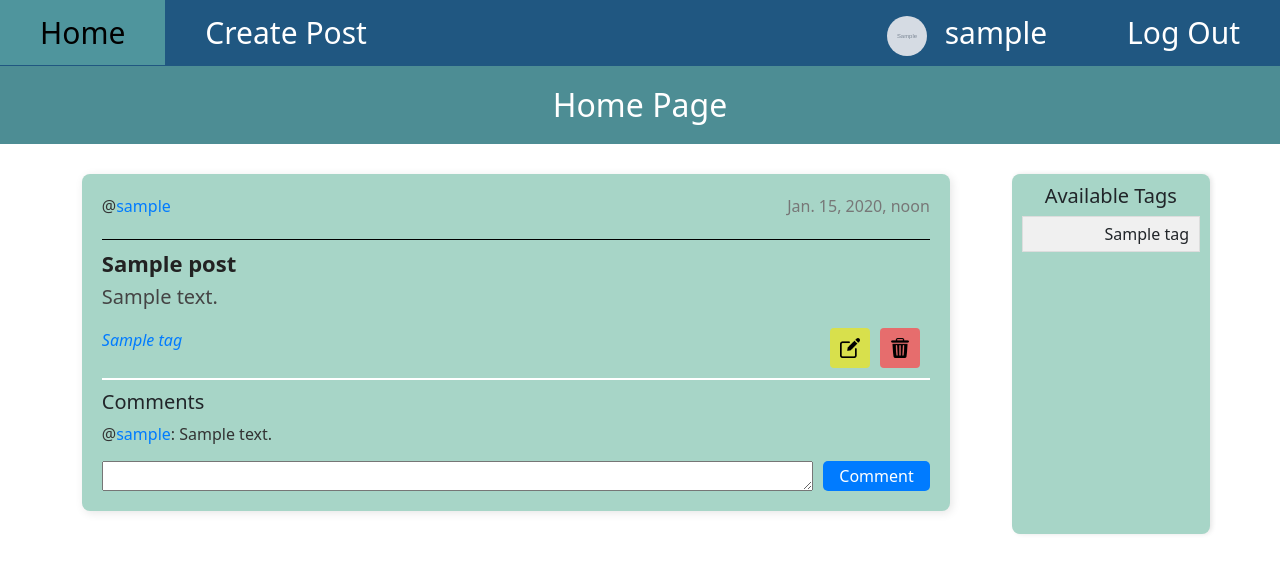
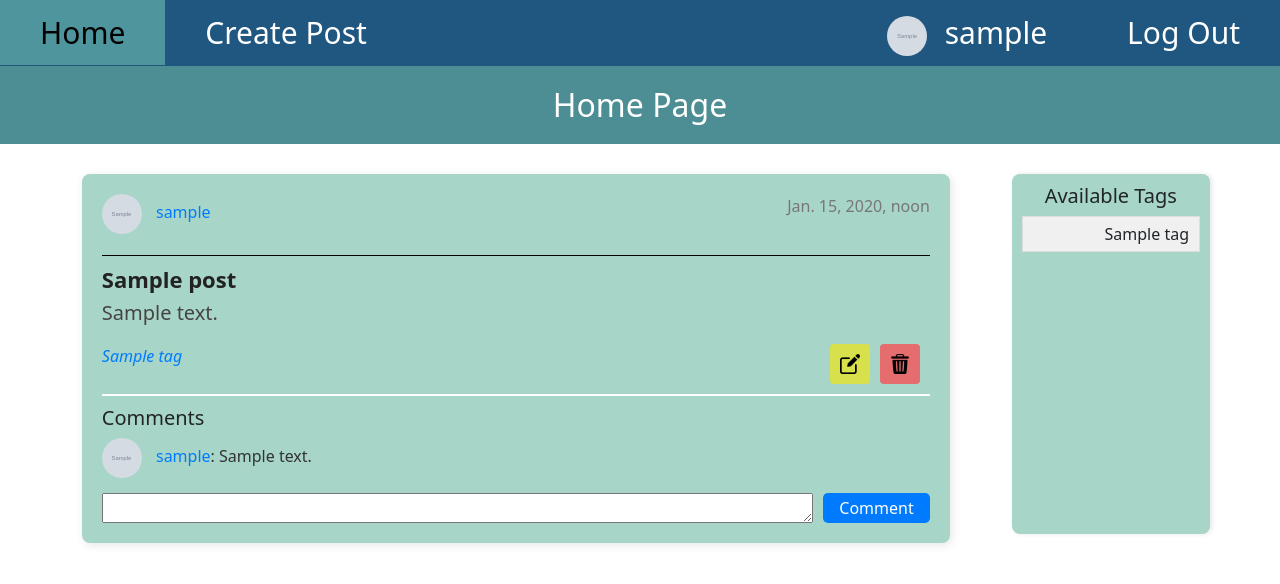
Before and after one commit to PocoLocus/social-media, a Django app: page /home in a window 1280 px wide. Shown: the top 584 px of the page. Run offline with Django 5.2, Linux system fonts and the light colour scheme; a user stored in the database is signed in; tables that the repository leaves empty hold one stand-in row (values such as "Sample post"); grey boxes marked "Sample" are stand-in pictures.

Commit message:
added profile images to post authors and comment authors

```diff
--- a/core/static/core/home.css
+++ b/core/static/core/home.css
@@ -98,6 +98,13 @@
     color: #205781;  /* Darker shade on hover */
 }
 
+.profile-image {
+    width: 40px;  /* Adjust as needed */
+    height: 40px; /* Ensure width and height are the same */
+    border-radius: 50%; /* Makes the image round */
+    object-fit: cover; /* Ensures the image fills the space properly */
+    margin-right: 10px
+}
 
 /* Date style */
 .post-date {
--- a/core/templates/core/home.html
+++ b/core/templates/core/home.html
@@ -28,7 +28,10 @@
             {% for post in posts %}
                 <li class="post-item">
                     <div class="post-header">
-                        <p class="post-author">@<a href="{% url 'check_user_profile' post.author.username %}">{{ post.author.username }}</a></p>
+                        <p class="post-author">
+                            <img class="profile-image" src="{{ post.author.image.url }}">
+                            <a href="{% url 'check_user_profile' post.author.username %}">{{ post.author.username }}</a>
+                        </p>
                         <p class="post-date">{{ post.updated_at }}</p>
                     </div>
                     <h2 class="post-title">{{ post.title }}</h2>
@@ -66,7 +69,8 @@
                         <ul class="comment-list">
                             {% for comment in post.comments.all %}
                                 <li class="comment-item">
-                                    @<a href="{% url 'check_user_profile' comment.commenter.username %}">{{ comment.commenter.username }}</a>: {{ comment.content }}
+                                    <img class="profile-image" src="{{ post.author.image.url }}">
+                                    <a href="{% url 'check_user_profile' comment.commenter.username %}">{{ comment.commenter.username }}</a>: {{ comment.content }}
                                 </li>
                             {% endfor %}
                         </ul>
```
Also changed, not shown: uploads/profile_icons/download.jfif (added).
